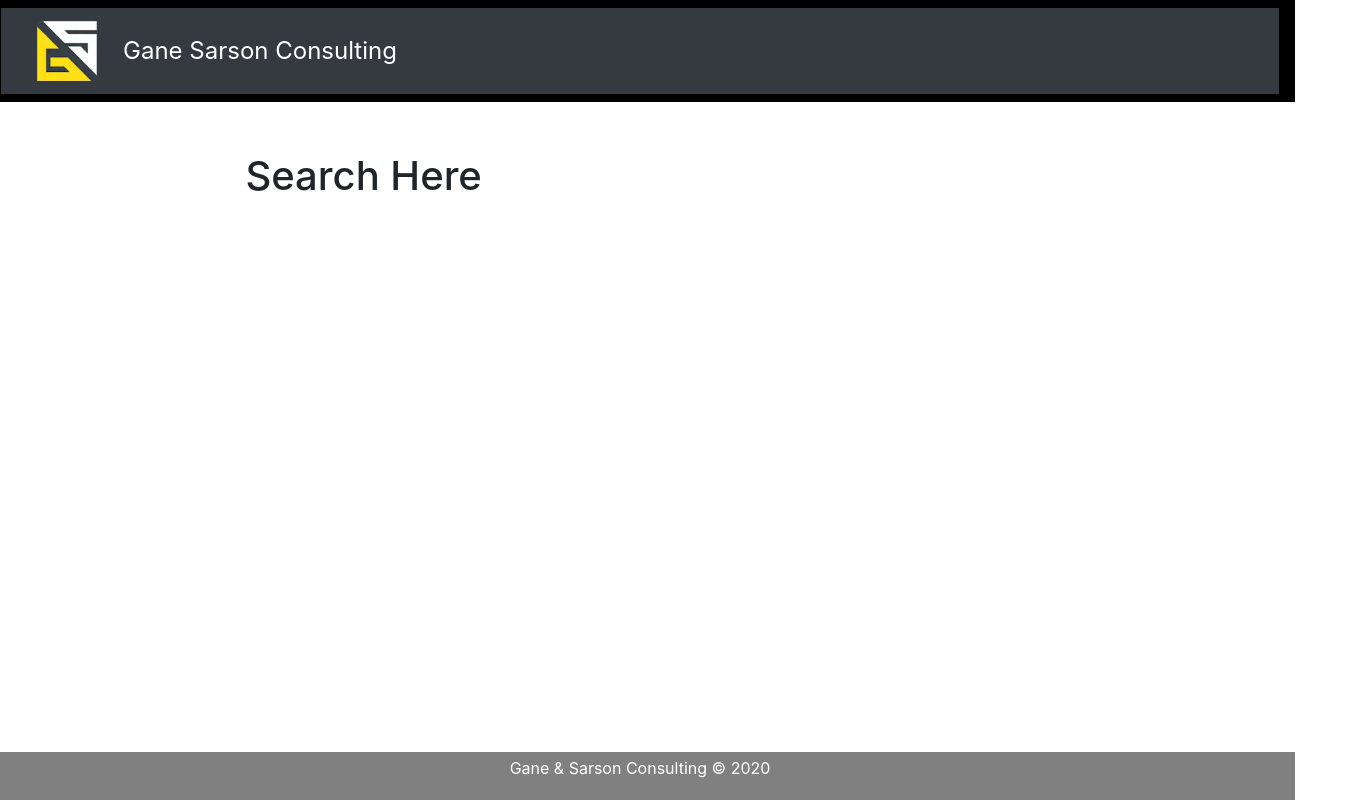
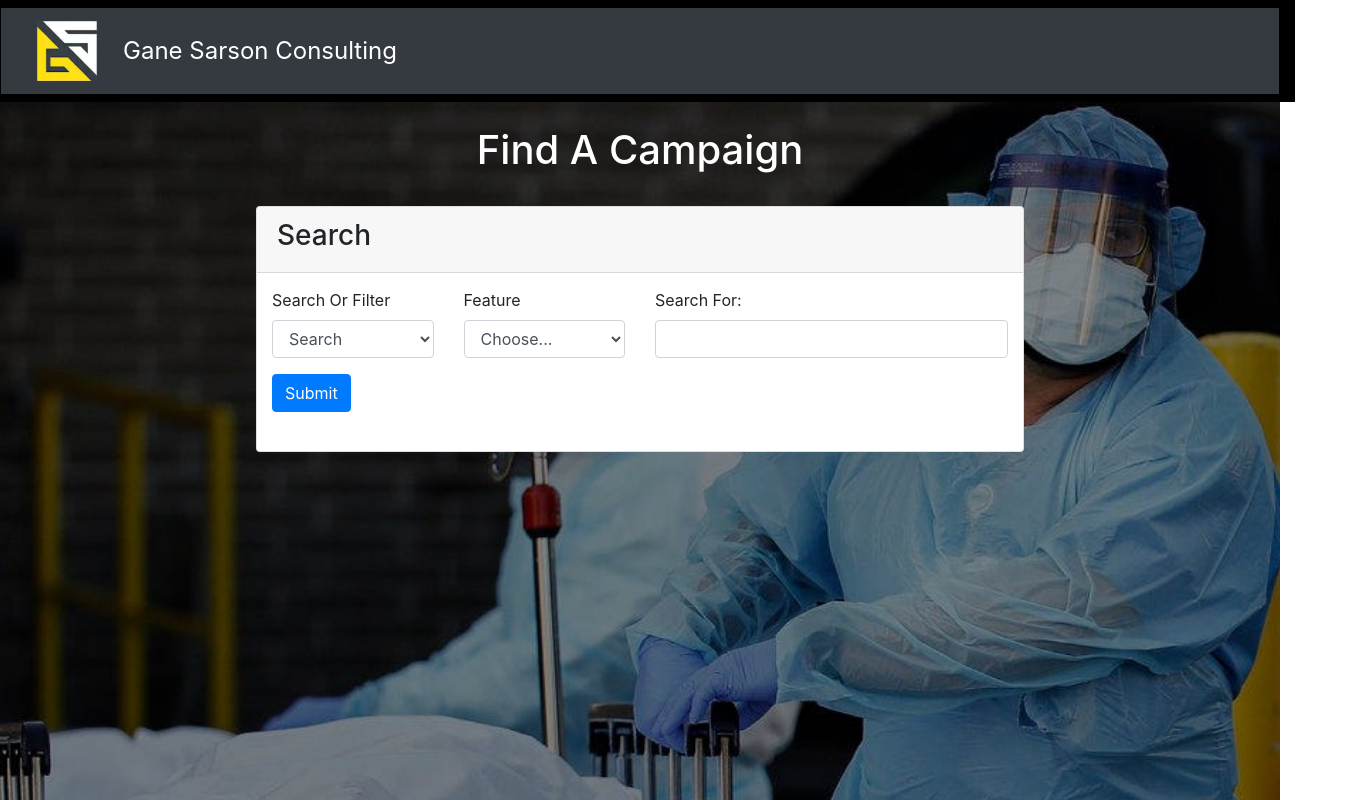
Before and after one commit to kylehar9/intex2react, a React (Create React App) app: page /analysts in a window 1280 px wide. Shown: the top 800 px of the page, 1370 px wide, since content can reach past the window. Built offline with nearby package versions, Linux system fonts and the light colour scheme.

Commit message:
a whole bunch of stuff

```diff
--- a/src/Analysts.js
+++ b/src/Analysts.js
@@ -1,18 +1,157 @@
-import React from "react";
-import { Container, Col, Row} from "react-bootstrap"
+import React, { useState } from 'react';
+import * as bs from 'react-bootstrap'
+import { Formik, Form, Field } from 'formik'
+import axios from 'axios'
 
-export default function Analysts() {
+
+function Analysts(props) {
 
     return (
-      <>
-        <Container style={{marginTop:"50px", marginLeft:"18%", marginBottom:"100px"}}>
-            <Row>
-                <Col md="12">
-                    <h1>Search Here</h1><br/>
-                </Col>
-            </Row>
+        <>
+            <AnalystsController />
+            <br></br>
+            <div style={{ height: "300px" }}></div>
+        </>
+    )
+}
+export default Analysts
 
-        </Container>
-      </>
-    );
-  }
+
+
+const AnalystsController = props => {
+
+    const [responseState, setResponseState] = useState({});
+
+    return (
+
+        <Formik
+            initialValues={{
+                campaign_id: "",
+                goal: "",
+                goal_max: "",
+                goal_min: "",
+                title: "",
+                // goal: "",
+            }}
+            validateOnChange={false}
+            validateOnBlur={false}
+            validate={values => {
+                const errors = {}
+                if (!values.title) {
+                    errors.title = "Please enter something to search"
+                }
+                return errors
+            }}
+            onSubmit={async (values) => {
+
+                //console.log(JSON.stringify(values))
+                //const response = await axios.get('http://ec2-13-58-78-104.us-east-2.compute.amazonaws.com:8000/api/search', JSON.stringify(values))
+                const response = await axios.post('http://localhost:8000/api/search', JSON.stringify(values))
+
+                setResponseState(response.data.my_search)
+
+            }}
+
+
+        >{form => (
+            <AnalystsForm response={responseState} form={form} />
+        )}</Formik>
+    )
+
+}
+
+
+/**
+ * The form layout/html.
+ * This component needs finishing.
+ *
+ *
+ * campaign_id
+    title
+    goal
+    donators
+    current_amount
+    currencycode
+   campaign_hearts
+   days_active": 2380
+ *
+ */
+const AnalystsForm = props => {
+
+    return (
+        <div className='analysts-background'>
+            <Form>
+                <br></br><h1 style={{ color: "white", textAlign: "center" }}>Find A Campaign</h1><br />
+
+                <bs.Card style={{ width: "60%", marginLeft: "20%", marginRight: "20" }}>
+                    <bs.Card.Header>
+                        <h3>Search</h3>
+                    </bs.Card.Header>
+                    <div style={{ padding: "15px" }}>
+                        <bs.Row>
+                            <bs.Col md="3">
+                                {/* <InputDropDownSearchOrFilter disabled={props.form.isSubmitting} title="Search or Filter:" name="category_id" type="dropdown" /> */}
+                                <bs.Form.Label>Search Or Filter</bs.Form.Label>
+                                <bs.Form.Control as="select" id="searchOrFilter" type="dropdown" disabled={props.disabled}>
+                                    <option value="true">Search</option>
+                                    <option value="false">Filter</option>
+                                </bs.Form.Control>
+                            </bs.Col>
+                            <bs.Col md="3">
+                                <bs.Form.Label>Feature</bs.Form.Label>
+                                <bs.Form.Control as="select" id="feature" type="dropdown" disabled={props.disabled}>
+                                    <option>Choose...</option>
+                                    <option value="campaign_id">Campaign ID</option>
+                                    <option value="">Title</option>
+                                    <option value="goal">Goal Amount</option>
+                                    <option value="donators">Number of Donators</option>
+                                    <option value="current_amount">Current Amount Raised</option>
+                                    <option value="currencycode">Currency Code</option>
+                                    <option value="campaign_hearts">Number of Campaign Hearts</option>
+                                    <option value="days_active">Number of Days Active</option>
+                                </bs.Form.Control>
+                            </bs.Col>
+                            <bs.Col md="6">
+                                  <Input disabled={props.form.isSubmitting} title="Search For:" name="title" type="text" />
+                            </bs.Col>
+                        </bs.Row>
+
+                        <bs.Button disabled={props.form.isSubmitting} type="submit">Submit {props.form.isSubmitting && <bs.Spinner size="sm" animation="border"></bs.Spinner>}</bs.Button>
+                        <br /><br />
+                        {console.log(props.response)}
+
+                         {/* <p>{props.response}</p> */}
+                    </div>
+                </bs.Card>
+                <br />
+
+            </Form></div>)
+}
+
+
+/**
+ * A form input.
+ *   props.title - the title that shows above the input box
+ *   props.type - the type of input (see React Bootstrap Form.Control)
+ *   props.placeholder - placeholder text in the input.
+ * This component is finished and doesn't need additional work.
+ */
+const Input = (props) => (
+    <Field name={props.name}>{rProps => (
+        <bs.Form.Group>
+            {props.title &&
+                <bs.Form.Label>{props.title}</bs.Form.Label>
+            }
+            <bs.Form.Control
+                type={props.type}
+                placeholder={props.placeholder}
+                disabled={props.disabled}
+                name={props.name}
+                {...rProps.field}
+            />
+            {rProps.meta.touched && rProps.meta.error &&
+                <div className="text-danger">{rProps.meta.error}</div>
+            }
+        </bs.Form.Group>
+    )}</Field>
+)
--- a/src/Creators.js
+++ b/src/Creators.js
@@ -71,10 +71,14 @@ const CreatorsController = props => {
             onSubmit={async (values) => {
 
                 //console.log(JSON.stringify(values))
-                const response = await axios.post('http://ec2-13-58-78-104.us-east-2.compute.amazonaws.com:8000/api/results', JSON.stringify(values))
+                const response = await axios.post('http://18.222.137.188:8000/api/results', JSON.stringify(values))
                 //const response = await axios.post('http://localhost:8000/api/results', JSON.stringify(values))
                 //console.log(response.data.result[0][13])
+
+                console.log('before', responseState)
                 setResponseState(response.data.result[0][13])
+
+
 
             }}
 
--- a/src/Home.js
+++ b/src/Home.js
@@ -6,11 +6,11 @@ export default function Home() {
       <>
       <div className='home-background' style={{textAlign:"center"}}>
 
-      <h1 style={{color:"white", paddingTop: "15%", fontSize:"4.5rem", textShadow:"1px 1px 10px #444444"}}><b>We're Here To Help You</b>  <i>Help Others</i></h1>
+      <h1 style={{color:"white", paddingTop: "15%", fontSize:"4.5rem", textShadow:"1px 1px 10px #444444"}}><b>We're Here To Help You</b> <i>Help Others</i></h1>
       <h1 style={{color:"white", paddingTop: "1%", fontSize:"2rem", textShadow:"1px 1px 10px #222222"}}><b>Together we can help those affected with COVID 19</b></h1>
 
       <h1 style={{color:"white", paddingTop: "10%", fontSize:"3rem", textShadow:"1px 1px 10px #222222"}}>Here's How</h1>
-      <i style={{color:"white", fontSize:"3rem"}} class="fa fa-chevron-circle-down"></i>
+      <i style={{color:"white", fontSize:"3rem"}} className="fa fa-chevron-circle-down"></i>
 
       </div>
 
--- a/src/index.scss
+++ b/src/index.scss
@@ -54,3 +54,16 @@ $link-color: $primary;
   background-repeat: no-repeat;
   background-size: cover;
 }
+
+.analysts-background {
+  /* The image used */
+  background-image: url(./Media/hazmat.jpeg);
+
+  /* Full height */
+  height: 780px;
+
+  /* Center and scale the image nicely */
+  background-position: center;
+  background-repeat: no-repeat;
+  background-size: cover;
+}
```
Also changed, not shown: src/Media/hazmat.jpeg (added), 1 other file (tests, documents, lock files or other folders).
